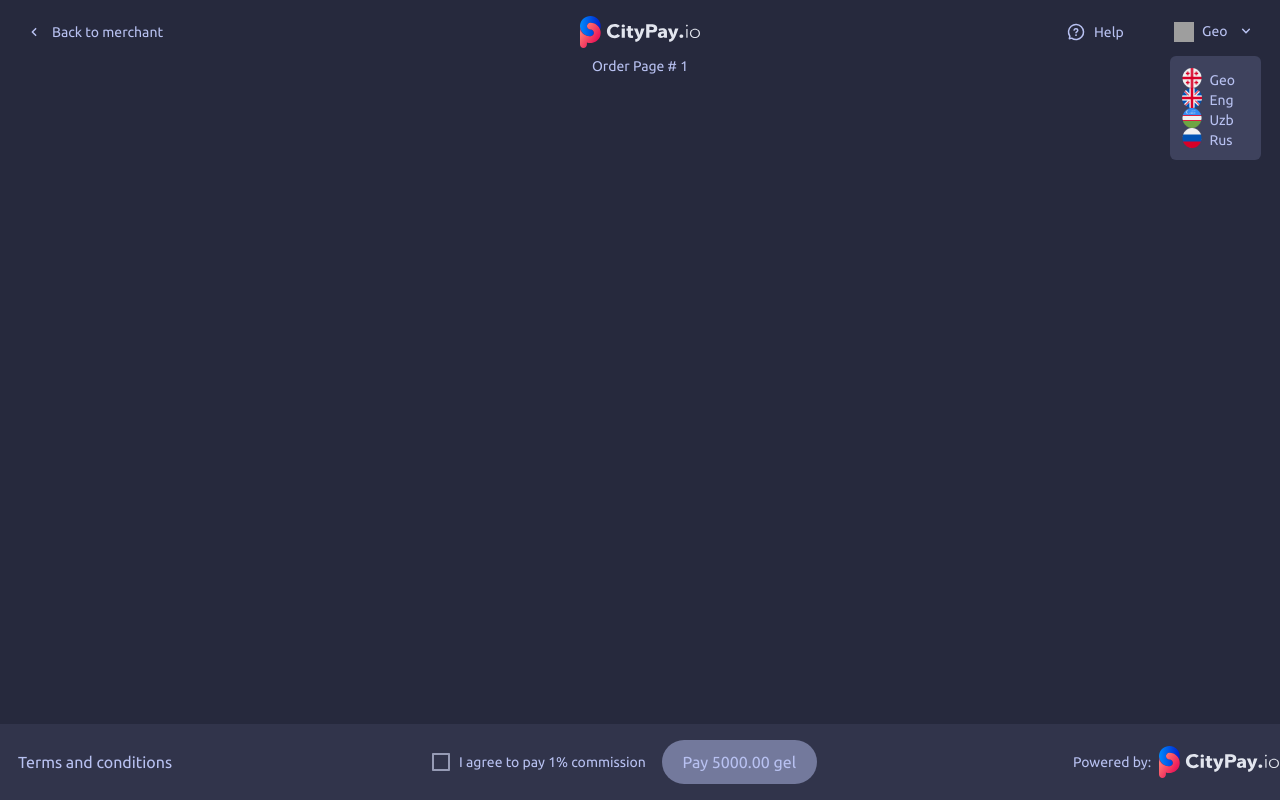
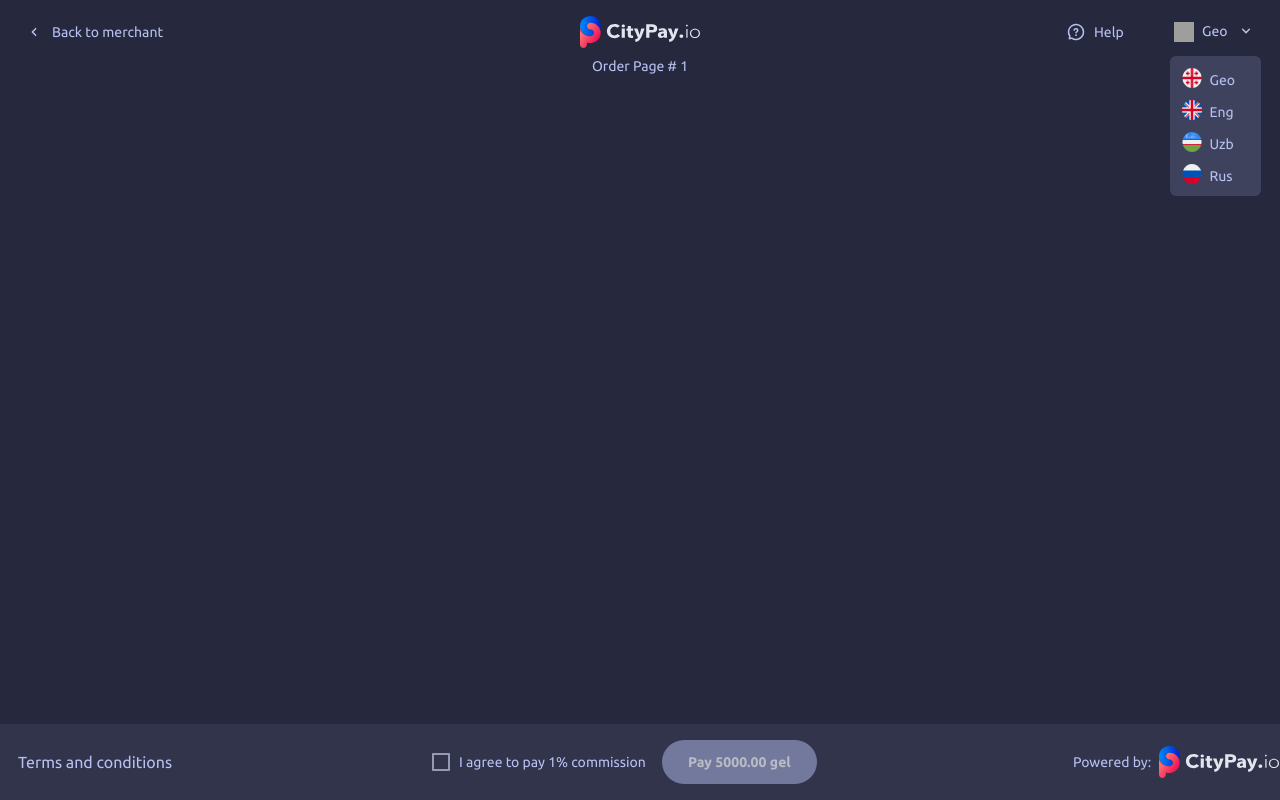
Before and after one commit to Lbokhua11/order-app, a Next.js app: page /1/Order/1 in a window 1280 px wide. Both pictures are taken after a click on the button "Geo". Shown: the top 800 px of the page. Built offline with nearby package versions, Linux system fonts and the light colour scheme; grey boxes are pictures that could not be loaded.

Commit message:
checkbox optimization

```diff
--- /dev/null
+++ b/components/icons/CheckedIcon/CheckedIcon.tsx
@@ -0,0 +1,16 @@
+import * as React from "react";
+const SVGComponent = () => (
+  <svg
+    width={20}
+    height={20}
+    viewBox="0 0 21 20"
+    fill="none"
+    xmlns="http://www.w3.org/2000/svg"
+  >
+    <path
+      d="M2.88109 1.42871H18.1192C18.6452 1.42871 19.0716 1.85511 19.0716 2.38109V17.6192C19.0716 18.1452 18.6452 18.5716 18.1192 18.5716H2.88109C2.35511 18.5716 1.92871 18.1452 1.92871 17.6192V2.38109C1.92871 1.85511 2.35511 1.42871 2.88109 1.42871ZM9.55023 13.8097L16.2846 7.07531L14.9378 5.72844L9.55023 11.1159L6.85653 8.42214L5.50965 9.76909L9.55023 13.8097Z"
+      fill="#1B8B26"
+    />
+  </svg>
+);
+export default SVGComponent;
--- /dev/null
+++ b/components/shared/Footer/Order/CheckBox.tsx
@@ -0,0 +1,43 @@
+"use client";
+import UncheckedIcon from "@/components/icons/Unchecked/UncheckedIcon";
+import CheckedIcon from "@/components/icons/CheckedIcon/CheckedIcon";
+import { useState } from "react";
+
+const CheckBox = () => {
+  const [isChecked, setIsChecked] = useState(false);
+  return (
+    <div className="w-[25.063rem] h-[2.75rem] z-10 p-[0.375rem 1.5rem 0.375rem 1.5rem] text-[#B8C1F1] flex items-center ">
+      {!isChecked && (
+        <button onClick={() => setIsChecked(true)}>
+          <UncheckedIcon />
+        </button>
+      )}
+      {isChecked && (
+        <button onClick={() => setIsChecked(false)}>
+          <CheckedIcon />
+        </button>
+      )}
+
+      <span className="ml-[0.5rem] text-[0.875rem]">
+        I agree to pay 1% commission
+      </span>
+      <div className="ml-[1rem]">
+        {isChecked && (
+          <button className="w-[9.6875rem] h-[2.75rem] p-[0.75rem 1.5rem 0.75rem 1.5rem] bg-[#4E64DD] rounded-full text-[0.875rem] text-[#E2E5EE] font-bold">
+            Pay 5000.00 gel
+          </button>
+        )}
+        {!isChecked && (
+          <button
+            className="w-[9.6875rem] h-[2.75rem] p-[0.75rem 1.5rem 0.75rem 1.5rem] bg-[#73799C] rounded-full text-[0.875rem] text-[#B9BCC5] font-bold"
+            disabled
+          >
+            Pay 5000.00 gel
+          </button>
+        )}
+      </div>
+    </div>
+  );
+};
+
+export default CheckBox;
--- a/components/shared/Footer/Order/OrderFooter.tsx
+++ b/components/shared/Footer/Order/OrderFooter.tsx
@@ -1,6 +1,8 @@
 import React from "react";
 import CitypayIcon from "@/components/icons/Citypay/CitypayIcon";
 import UncheckedIcon from "@/components/icons/Unchecked/UncheckedIcon";
+import CheckedIcon from "@/components/icons/CheckedIcon/CheckedIcon";
+import CheckBox from "@/components/shared/Footer/Order/CheckBox";
 
 const OrderFooter = () => {
   return (
@@ -10,17 +12,7 @@ const OrderFooter = () => {
           <button className="w-[11.875rem] h-[2rem] z-10 p-[0.375rem 1.5rem 0.375rem 1.5rem] ml-[5rem] text-[#B8C1F1]">
             Terms and conditions
           </button>
-          <div className="w-[25.063rem] h-[2.75rem] z-10 p-[0.375rem 1.5rem 0.375rem 1.5rem] text-[#B8C1F1] flex items-center ">
-            <UncheckedIcon />{" "}
-            <span className="ml-[0.5rem] text-[0.875rem]">
-              I agree to pay 1% commission
-            </span>
-            <div className="ml-[1rem]">
-              <button className="w-[9.6875rem] h-[2.75rem] p-[0.75rem 1.5rem 0.75rem 1.5rem] bg-[#73799C] rounded-full ">
-                Pay 5000.00 gel
-              </button>
-            </div>
-          </div>
+          <CheckBox />
           <div className="w-[12.938rem] h-[2rem] z-10 p-[0.375rem 1.5rem 0.375rem 1.5rem]  mr-[5rem] flex">
             <span className="text-[0.875rem] text-[#B8C1F1] mt-[0.375rem]">
               Powered by:
--- a/components/shared/Header/Order/components/OrderLanguages.tsx
+++ b/components/shared/Header/Order/components/OrderLanguages.tsx
@@ -14,6 +14,15 @@ const OrderLanguages = ({ orderId }: Props) => {
   let langText = "Geo";
   if (locale === "en") {
     langText = "Eng";
+  }
+  if (locale == "ka") {
+    langText = "Geo";
+  }
+  if (locale == "uz") {
+    langText = "Uzb";
+  }
+  if (locale == "ru") {
+    langText = "Rus";
   }
   const router = useRouter();
   const dropdownRef = useRef<HTMLDivElement>(null);
@@ -58,7 +67,7 @@ const OrderLanguages = ({ orderId }: Props) => {
         </button>
       </div>
       {isLangClicked && (
-        <div className="bg-[#3E425D] w-[5.6875rem] left-[78.09375rem] top-[3.5rem] p-[0.75rem] rounded-[0.375rem] absolute flex flex-col justify-between">
+        <div className="bg-[#3E425D] w-[5.6875rem] left-[78.09375rem] top-[3.5rem] p-[0.75rem] rounded-[0.375rem] absolute flex flex-col gap-y-[0.75rem]">
           {supportedLanguages
             .filter((language) => language !== locale)
             .map((language) => {
```
